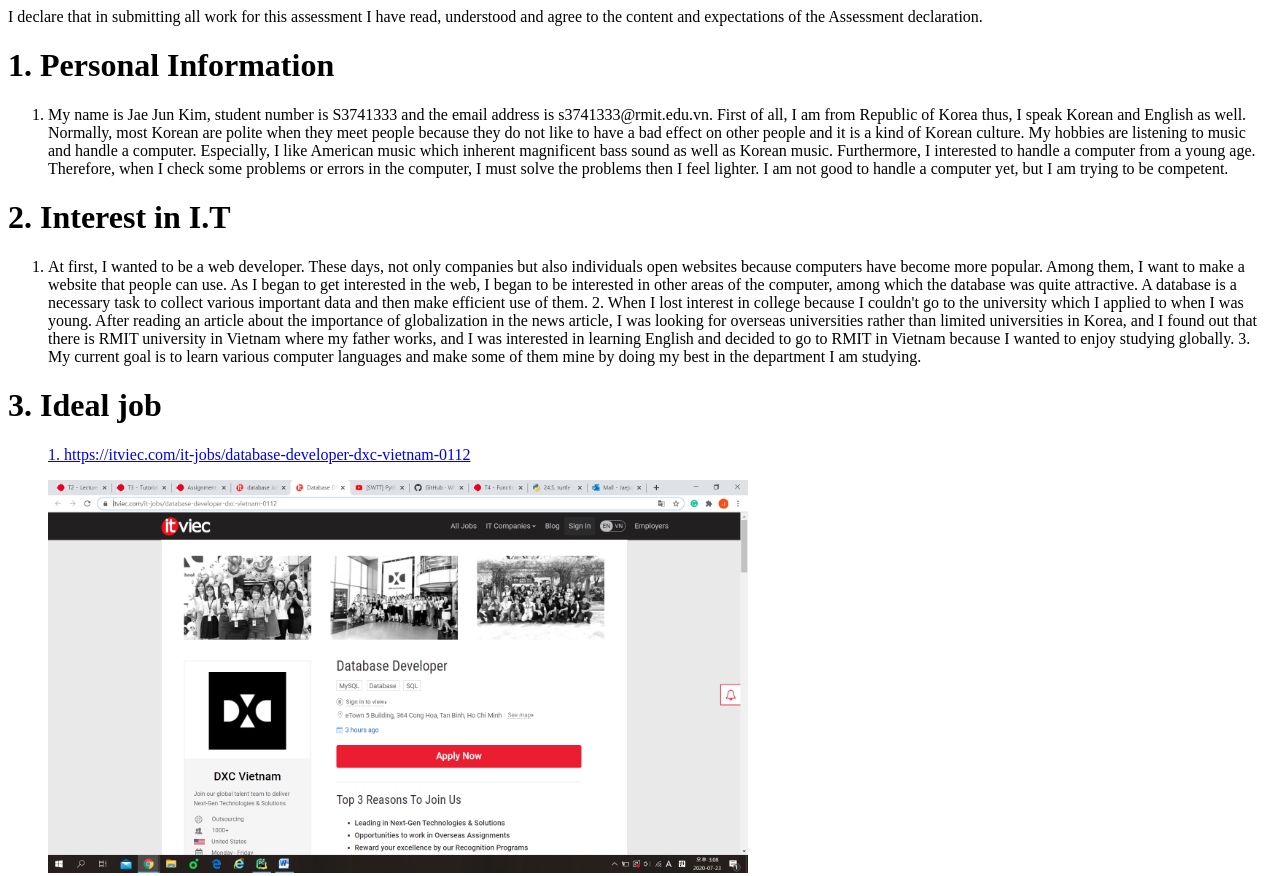
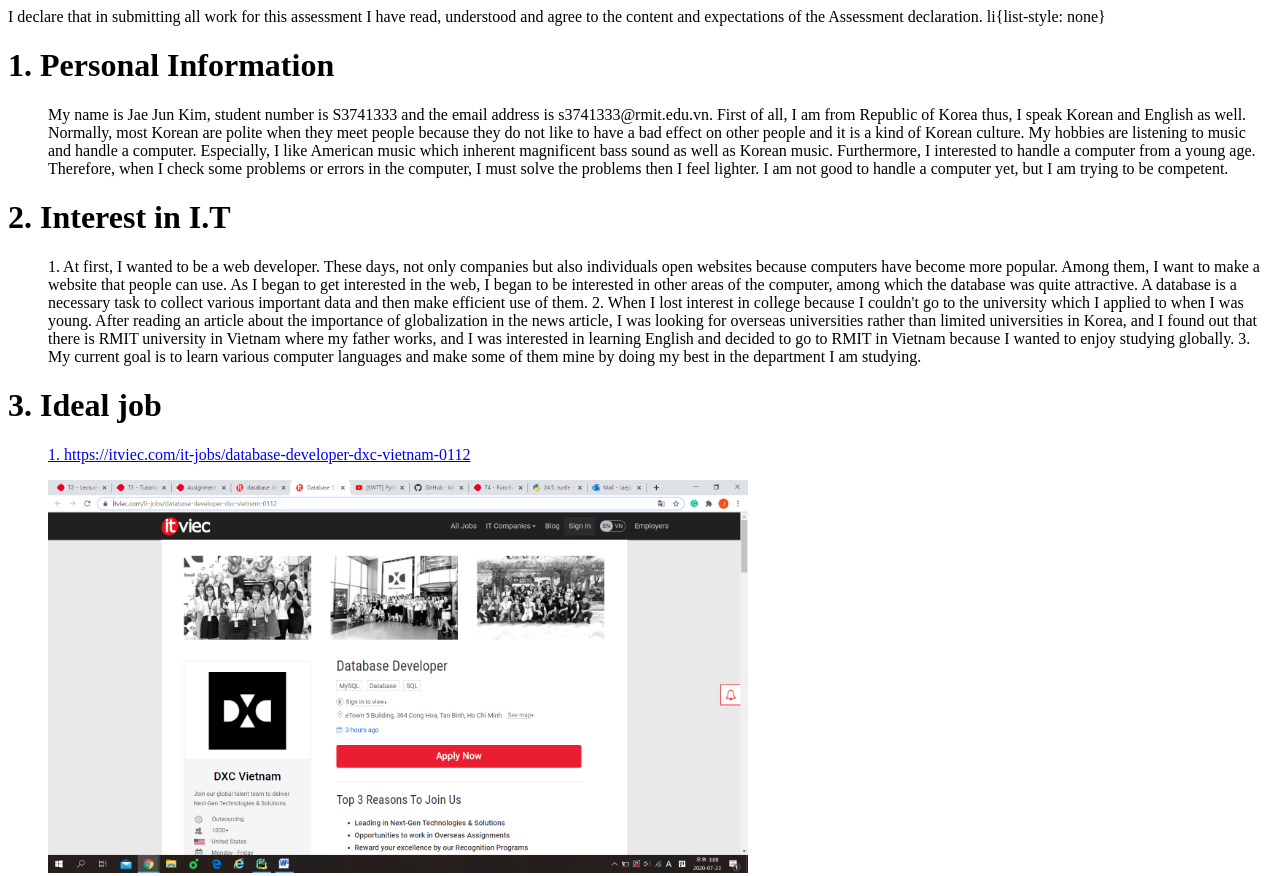
Before and after one commit to kjjk1999/kjjk1999.github.io, a plain HTML site: page index.html in a window 1280 px wide. Shown: the top 876 px of the page. Drawn offline with Linux system fonts and the light colour scheme.

Commit message:
Update index.html

```diff
--- a/index.html
+++ b/index.html
@@ -1,18 +1,25 @@
 <!DOCTYPE html>
 <html lang="en" dir="ltr">
 <head>
+  <style>
+li {
+list-style-type: none;
+}
+</style>
   <meta charset="utf-8">
   <title>My profile</title>
 </head>I declare that in submitting all work for this assessment I have read, understood and agree to the content and expectations of the Assessment declaration.
 
 <body>
+
+    li{list-style: none}
 <h1>1. Personal Information</h1>
 
     <ol>
     <li>My name is Jae Jun Kim, student number is S3741333 and the email address is s3741333@rmit.edu.vn. First of all, I am from Republic of Korea thus, I speak Korean and English as well. Normally, most Korean are polite when they meet people because they do not like to have a bad effect on other people and it is a kind of Korean culture. My hobbies are listening to music and handle a computer. Especially, I like American music which inherent magnificent bass sound as well as Korean music. Furthermore, I interested to handle a computer from a young age. Therefore, when I check some problems or errors in the computer, I must solve the problems then I feel lighter. I am not good to handle a computer yet, but I am trying to be competent. </li></ol>
 <h1>2. Interest in I.T </h1>
     <ol>
-    <li>At first, I wanted to be a web developer. These days, not only companies but also individuals open websites because computers have become more popular. Among them, I want to make a website that people can use. As I began to get interested in the web, I began to be interested in other areas of the computer, among which the database was quite attractive. A database is a necessary task to collect various important data and then make efficient use of them.
+    <li>1.	At first, I wanted to be a web developer. These days, not only companies but also individuals open websites because computers have become more popular. Among them, I want to make a website that people can use. As I began to get interested in the web, I began to be interested in other areas of the computer, among which the database was quite attractive. A database is a necessary task to collect various important data and then make efficient use of them.
 2.	When I lost interest in college because I couldn't go to the university which I applied to when I was young. After reading an article about the importance of globalization in the news article, I was looking for overseas universities rather than limited universities in Korea, and I found out that there is RMIT university in Vietnam where my father works, and I was interested in learning English and decided to go to RMIT in Vietnam because I wanted to enjoy studying globally.
 3.	My current goal is to learn various computer languages and make some of them mine by doing my best in the department I am studying.
 </li></ol>
@@ -32,14 +39,11 @@
     <img src="pic5.png" width="900">
 
     <br>
-    <br>
-    <br>
     <p2>First of all, to analyze the personality test chart, which is the first result, the biggest part is thinking and solving the problem. I solve problems by thinking about what is more efficient and what is more appropriate. The result of the second learning style test has many things to learn from touch and sight. I have the most learning effects when I experience and feel it myself. The final result of the job test was a high score in the innovation part. I am suitable for a job that requires innovative ways to improve the system and solve problems through analysis technology. These results mean that I like to think a lot, analyze, and to solve difficult problems. Besides, I like to discuss it with people. First, we investigate and analyze individually and then discuss with people how to solve these problems. These tendencies of mine cause a more passionate atmosphere for the company and result in efficient results and have a good effect on teamwork.</p2></ol>
     <h1>5. Project Ideas</h1>
     <br>
     <ol>
     <li>As many people visit libraries located in RMIT, modern people visit libraries to accumulate knowledge or borrow books. That's why libraries have to buy many new books and register each book on the library computer for those who borrow books. The result of registering the book on the computer can be borrowed and returned much faster. For example, when a person borrows a book, he or she just takes a bar code of the book at the information desk, and the book is entered into the computer for a set period of time. However, how do they enter data about books into your computer?
-    <br>
     <br>
     <li>I am a student who often uses the library where I do homework and borrow books. One day, I happened to learn how to use the library over the Internet in an Introductory to Information Technology class. And I suddenly thought, 'How can libraries manage many library users and books?' A few days later, I was thinking about what to do after I got my first assignment in my department, and I thought about what I often think, what I learned, and what I want to do at future, and then I decided that library collect book's data through Python and write about the library management system.</li>
     <br>
```
